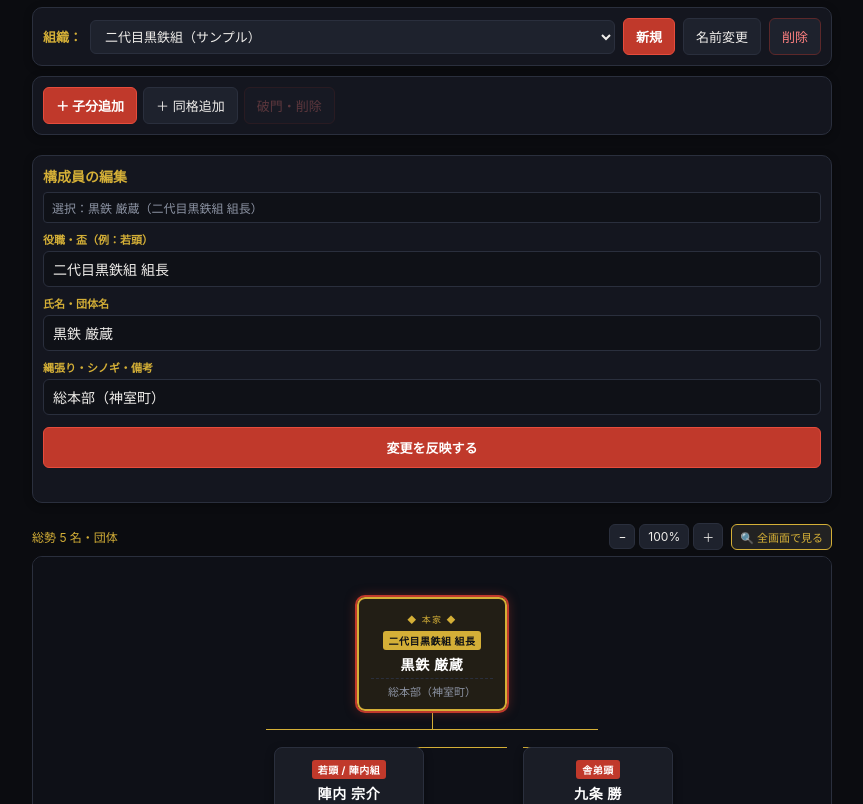
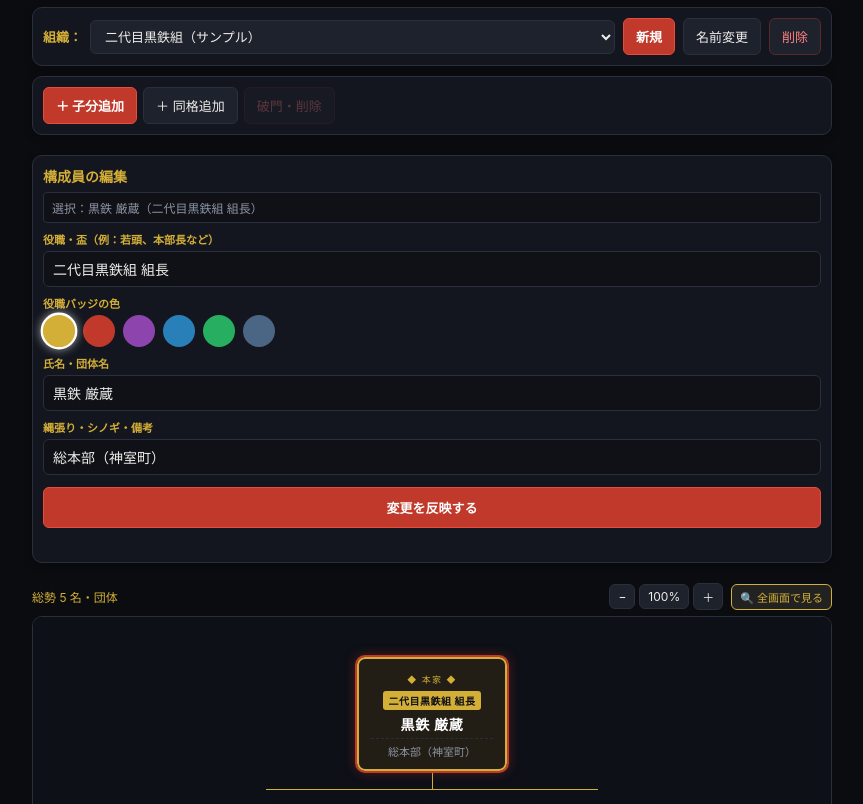
Before and after one commit to inoue-cmd/yakuza, a plain HTML site: page index.html in a window 1280 px wide. Shown: the part 68-872 px from the top of the page, without its empty margins (208-1071 px from the left). Drawn offline with Linux system fonts and the light colour scheme.

Commit message:
Update index.html

```diff
--- a/index.html
+++ b/index.html
@@ -41,13 +41,18 @@ button.danger:hover{background:#3d191b}
 
 .org-switcher{display:flex;gap:8px;align-items:center;flex-wrap:wrap;font-size:13px}
 
-/* レイアウト：上から 組織選択 → ツールバー → 編集パネル → 組織図 */
+/* レイアウト */
 .layout{display:flex;flex-direction:column;gap:10px}
 
 /* 編集パネル */
 label{display:block;font-size:11px;color:var(--gold);margin:8px 0 4px;font-weight:bold}
 input{width:100%;padding:9px;border:1px solid var(--border);background:#0f1117;color:var(--text);border-radius:6px;font-size:14px}
 input:focus{outline:none;border-color:var(--gold)}
+
+/* カラー選択ボタン */
+.color-picker{display:flex;gap:8px;flex-wrap:wrap;margin-top:4px}
+.color-btn{width:32px;height:32px;border-radius:50%;border:2px solid transparent;padding:0;cursor:pointer;transition:transform 0.1s}
+.color-btn.active{border-color:#fff;transform:scale(1.15);box-shadow:0 0 8px rgba(255,255,255,0.6)}
 
 /* キャンバス（通常表示エリア） */
 .canvas-wrap{position:relative}
@@ -71,8 +76,15 @@ input:focus{outline:none;border-color:var(--gold)}
 .node.root-node{border:2px solid var(--gold);background:linear-gradient(180deg,#221e15 100%,#15130e 0%);padding-top:14px}
 .node.root-node::before{content:"◆ 本家 ◆";display:block;font-size:9px;color:var(--gold);letter-spacing:0.15em;margin-bottom:3px}
 
-.node .role-badge{display:inline-block;font-size:10px;color:#fff;background:var(--crimson);padding:2px 6px;border-radius:3px;margin-bottom:4px;letter-spacing:0.05em;font-weight:bold}
-.node.root-node .role-badge{background:var(--gold);color:#0f1117}
+/* 役職バッジ */
+.role-badge{display:inline-block;font-size:10px;color:#fff;padding:2px 6px;border-radius:3px;margin-bottom:4px;letter-spacing:0.05em;font-weight:bold}
+.badge-gold{background:#d4af37;color:#0f1117;}
+.badge-crimson{background:#c0392b;color:#fff;}
+.badge-purple{background:#8e44ad;color:#fff;}
+.badge-blue{background:#2980b9;color:#fff;}
+.badge-green{background:#27ae60;color:#fff;}
+.badge-gray{background:#4b6584;color:#fff;}
+
 .node strong{display:block;font-size:14px;letter-spacing:0.05em;color:#fff;word-break:break-all}
 .node small{display:block;color:var(--muted);margin-top:4px;font-size:11px;border-top:1px dashed var(--border);padding-top:4px;word-break:break-all}
 
@@ -129,8 +141,18 @@ input:focus{outline:none;border-color:var(--gold)}
     <h3 style="margin:0 0 6px 0;font-size:14px;color:var(--gold)">構成員の編集</h3>
     <div style="font-size:12px;color:var(--muted);background:#0f1117;padding:6px 8px;border-radius:4px;border:1px solid var(--border)" id="selectedLabel">選択：なし</div>
 
-    <label for="nodeRole">役職・盃（例：若頭）</label>
+    <label for="nodeRole">役職・盃（例：若頭、本部長など）</label>
     <input id="nodeRole" maxlength="50" placeholder="若頭">
+
+    <label>役職バッジの色</label>
+    <div class="color-picker" id="colorPicker">
+      <button type="button" class="color-btn" data-color="gold" style="background:#d4af37" title="金"></button>
+      <button type="button" class="color-btn" data-color="crimson" style="background:#c0392b" title="赤"></button>
+      <button type="button" class="color-btn" data-color="purple" style="background:#8e44ad" title="紫"></button>
+      <button type="button" class="color-btn" data-color="blue" style="background:#2980b9" title="青"></button>
+      <button type="button" class="color-btn" data-color="green" style="background:#27ae60" title="緑"></button>
+      <button type="button" class="color-btn" data-color="gray" style="background:#4b6584" title="灰"></button>
+    </div>
 
     <label for="nodeName">氏名・団体名</label>
     <input id="nodeName" maxlength="50" placeholder="氏名または組織名">
@@ -142,7 +164,7 @@ input:focus{outline:none;border-color:var(--gold)}
     <div class="status" id="status"></div>
   </aside>
 
-  <!-- 組織図（編集パネルの下） -->
+  <!-- 組織図 -->
   <div class="canvas-wrap">
     <div class="canvas-header">
       <span id="count">総勢 1名</span>
@@ -157,7 +179,7 @@ input:focus{outline:none;border-color:var(--gold)}
       <div class="tree" id="tree"></div>
     </div>
     <div class="meta-info">
-      <span style="font-size:10px;color:var(--muted)">※余白をタップするか「全画面で見る」で大きく表示できます</span>
+      <span style="font-size:10px;color:var(--muted)">※カードをタップして編集・色変更ができます</span>
     </div>
   </div>
 </div>
@@ -183,8 +205,8 @@ input:focus{outline:none;border-color:var(--gold)}
 (()=>{
 const $=id=>document.getElementById(id);
 
-const STORAGE_KEY_LIST="yakuza_org_list_v3";
-const STORAGE_PREFIX="yakuza_org_data_v3";
+const STORAGE_KEY_LIST="yakuza_org_list_v5";
+const STORAGE_PREFIX="yakuza_org_data_v5";
 
 const defaultOrgId="org_default_1";
 const defaultOrgName="二代目黒鉄組（サンプル）";
@@ -193,16 +215,17 @@ const defaultRoot={
   name:"黒鉄 厳蔵",
   role:"二代目黒鉄組 組長",
   dept:"総本部（神室町）",
+  badgeColor:"gold",
   children:[
     {
-      id:2,name:"陣内 宗介",role:"若頭 / 陣内組",dept:"執行部・港湾利権",
+      id:2,name:"陣内 宗介",role:"若頭 / 陣内組",dept:"執行部・港湾利権",badgeColor:"crimson",
       children:[
-        {id:5,name:"冴島 剛",role:"若頭補佐",dept:"武闘派",children:[]},
-        {id:6,name:"氷室 怜司",role:"若頭補佐",dept:"金融・フロント",children:[]}
+        {id:5,name:"冴島 剛",role:"若頭補佐",dept:"武闘派",badgeColor:"blue",children:[]},
+        {id:6,name:"氷室 怜司",role:"若頭補佐",dept:"金融・フロント",badgeColor:"blue",children:[]}
       ]
     },
     {
-      id:3,name:"九条 勝",role:"舎弟頭",dept:"渉外担当",
+      id:3,name:"九条 勝",role:"舎弟頭",dept:"渉外担当",badgeColor:"purple",
       children:[]
     }
   ]
@@ -212,6 +235,7 @@ let orgList = [];
 let currentOrgId = defaultOrgId;
 let root = JSON.parse(JSON.stringify(defaultRoot));
 let selected = 1;
+let selectedColor = "gold";
 let nextId = 7;
 let zoom = 1;
 let modalZoom = 1;
@@ -225,7 +249,7 @@ function initStorage(){
   if(!orgList.length){
     orgList = [{ id: defaultOrgId, name: defaultOrgName }];
     localStorage.setItem(STORAGE_KEY_LIST, JSON.stringify(orgList));
-    localStorage.setItem(STORAGE_PREFIX + defaultOrgId, JSON.stringify(defaultRoot));
+    localStorage.setItem(STORAGE_PREFIX + defaultOrgId, JSON.stringify({root: defaultRoot, nextId: 7}));
   }
   currentOrgId = orgList[0].id;
   loadOrgData(currentOrgId);
@@ -245,14 +269,14 @@ function loadOrgData(id){
   if(raw){
     try{
       const data = JSON.parse(raw);
-      root = data.root;
+      root = data.root || data;
       nextId = data.nextId || (Math.max(...flatten(root).map(n=>n.id))+1);
     }catch(e){
       root = JSON.parse(JSON.stringify(defaultRoot));
       nextId = 7;
     }
   }else{
-    root = { id:1, name:"新・組長", role:"組長", dept:"本家", children:[] };
+    root = { id:1, name:"新・組長", role:"組長", dept:"本家", badgeColor:"gold", children:[] };
     nextId = 2;
   }
   selected = root.id;
@@ -288,7 +312,7 @@ $("newOrg").onclick = () => {
   orgList.push({ id: newId, name: name.trim() });
   saveOrgList();
 
-  root = { id: 1, name: "初代 " + name.trim(), role: "組長", dept:"本家", children: [] };
+  root = { id: 1, name: "初代 " + name.trim(), role: "組長", dept:"本家", badgeColor:"gold", children: [] };
   nextId = 2;
   selected = 1;
 
@@ -351,12 +375,27 @@ function status(s){
   $("status").textContent=s;
 }
 
+function updateColorPickerUI(color){
+  selectedColor = color;
+  document.querySelectorAll(".color-btn").forEach(btn=>{
+    btn.classList.toggle("active", btn.dataset.color === color);
+  });
+}
+
+document.querySelectorAll(".color-btn").forEach(btn=>{
+  btn.onclick = () => {
+    updateColorPickerUI(btn.dataset.color);
+  };
+});
+
 function sync(){
   const n=find(root,selected)||root;
   selected=n.id;
   $("nodeName").value=n.name;
   $("nodeRole").value=n.role;
   $("nodeDept").value=n.dept;
+  const defaultCol = n.id === root.id ? "gold" : "crimson";
+  updateColorPickerUI(n.badgeColor || defaultCol);
   $("selectedLabel").textContent="選択："+n.name+"（"+(n.role||"役職なし")+"）";
   $("delete").disabled=n.id===root.id;
 }
@@ -371,7 +410,8 @@ function render(n, isRoot=false){
 
   if(n.role){
     const role=document.createElement("div");
-    role.className="role-badge";
+    const col = n.badgeColor || (isRoot ? "gold" : "crimson");
+    role.className="role-badge badge-" + col;
     role.textContent=n.role;
     card.append(role);
   }
@@ -425,17 +465,14 @@ function draw(){
   saveCurrentOrgData();
 }
 
-// 通常画面のズーム操作
 $("zoomIn").onclick=()=>{ zoom=Math.min(1.8, +(zoom+.1).toFixed(1)); applyZoom(); };
 $("zoomOut").onclick=()=>{ zoom=Math.max(.4, +(zoom-.1).toFixed(1)); applyZoom(); };
 $("zoomReset").onclick=()=>{ zoom=1; applyZoom(); };
 
-// 全画面モーダルのズーム操作
 $("modalZoomIn").onclick=()=>{ modalZoom=Math.min(2.0, +(modalZoom+.15).toFixed(2)); applyZoom(); };
 $("modalZoomOut").onclick=()=>{ modalZoom=Math.max(.3, +(modalZoom-.15).toFixed(2)); applyZoom(); };
 $("modalZoomReset").onclick=()=>{ modalZoom=1; applyZoom(); };
 
-// フルスクリーン開閉
 $("expandModal").onclick = () => { $("modalOverlay").classList.add("active"); };
 $("closeModal").onclick = () => { $("modalOverlay").classList.remove("active"); };
 $("mainCanvas").onclick = (e) => {
@@ -458,6 +495,7 @@ function add(sibling){
     name:"新構成員",
     role:"若衆",
     dept:"担当・シノギ",
+    badgeColor:"gray",
     children:[]
   };
 
@@ -478,6 +516,7 @@ $("apply").onclick=()=>{
   n.name=$("nodeName").value.trim()||"名称未設定";
   n.role=$("nodeRole").value.trim();
   n.dept=$("nodeDept").value.trim();
+  n.badgeColor=selectedColor;
   sync();
   draw();
   status("保存しました");
```
